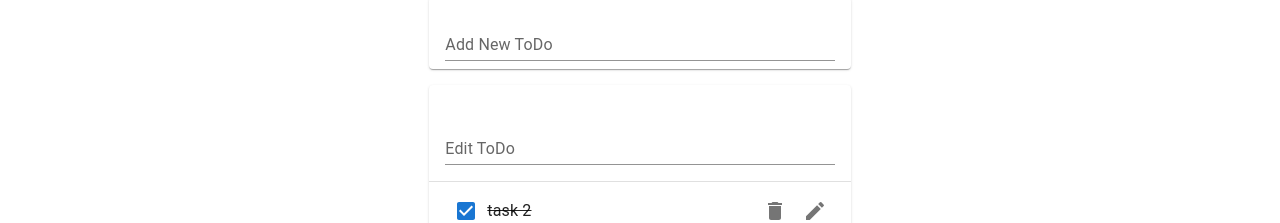
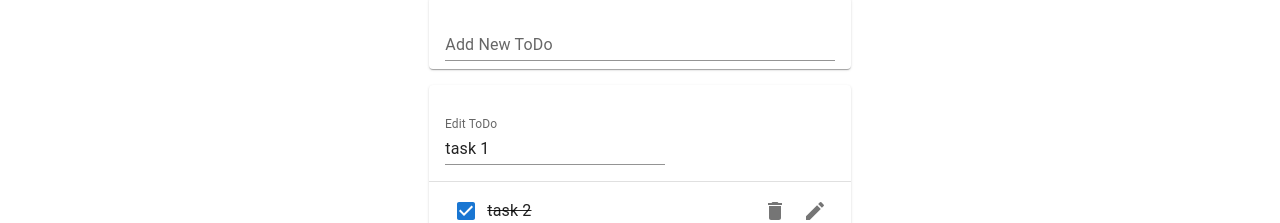
Before and after one commit to Nootuff/Hooks-todo-app, a React (Create React App) app: page / in a window 1280 px wide. Both pictures are taken after a click on the button 814 px from the left and 229 px from the top of the page. Shown: the part 107-330 px from the top of the page. Built offline with nearby package versions, Linux system fonts and the light colour scheme; the HTML template or start-up script is replaced by a standard one.

Commit message:
Added todo editing functionality.

```diff
--- a/src/components/EditTodoForm.js
+++ b/src/components/EditTodoForm.js
@@ -2,13 +2,25 @@ import React from "react";
 import useInputState from "../hooks/useInputState"
 import TextField from '@mui/material/TextField';
 
-
-function EditTodoForm() {
+function EditTodoForm({ id, task, editTodoFunc, toggleEdit }) {
+    const [value, handleChange, reset] = useInputState(task); //The 3 functions from useInputState all defined in that file, note the order is the same as in that file. value is set to "task" which is the text of the todo which is passed in in the first brackets.
     return (
-        <TextField variant="standard" margin="normal" label="Edit ToDo" fullWidth />
+        <form onSubmit={(event) => {
+        event.preventDefault(); //Prvents from from reloading the page as is normal on form submission.
+        editTodoFunc(id, value);
+        reset(); //Imported from useInputState.
+        toggleEdit(); //Activates the function imported from ToDo that is defined in useToggleState. On submit it is activated setting isEditing to false again.
+        }}>
+            <TextField
+                value={value} /**/
+                onChange={handleChange}
+                label="Edit ToDo"
+                variant="standard"
+                margin="normal"
+                fullWidth /*fullwidth, variant and margin are all mui attributes. */
+            />
+        </form>
     )
 }
 
-
-
 export default EditTodoForm;
--- a/src/components/ToDo.js
+++ b/src/components/ToDo.js
@@ -1,5 +1,5 @@
 import React from "react";
-import useToggleState from "../hooks/useToggleState";
+import useToggleState from "../hooks/useToggleState"; //Imports the function in this file.
 import EditTodoForm from "./EditTodoForm";
 
 import Paper from '@mui/material/Paper';
@@ -13,12 +13,14 @@ import DeleteIcon from '@mui/icons-material/Delete';
 import EditIcon from '@mui/icons-material/Edit';
 import ListItemSecondaryAction from '@mui/material/ListItemSecondaryAction';
 
-function ToDo({ task, completed, id, removeTodoFunc, toggleCompleteFunc }) { //You can do this instead of having props in these brackets and then putting props.task or whatever down below.
-    const [isEditing, toggle] = useToggleState(false);
+function ToDo({ task, completed, id, removeTodoFunc, toggleCompleteFunc, editTodoFunc }) { //You can do this instead of having props in these brackets and then putting props.task or whatever down below.
+
+    const [isEditing, toggle] = useToggleState(false); //Imported at the top of this document. This const is to do with showing the edit form below. isEditing is set to false initially. Toggle is a function imported from useToggleState, here being used as the function that sets the value of isEditing.
+
     return (
         <ListItem>
             {isEditing ? (
-                <EditTodoForm />
+                <EditTodoForm editTodoFunc = {editTodoFunc /*Taken from above in the ToDo brackets, function is passed to the edit form component*/} id={id /*Passes the id imported in the brackets above. */} task={task} toggleEdit={toggle /*Remember toggle is imported through useToggleState*/} />
             ) : (//Ternary operator, if isEditing is true then show the editing options, if not, show the toDo details.
                 <React.Fragment>
                     <Checkbox
--- a/src/components/ToDoApp.js
+++ b/src/components/ToDoApp.js
@@ -28,10 +28,17 @@ function ToDoApp() {
   }
 
   const toggleComplete = (todoId) => {
-    const updatedTodos = todos.map((todo) =>
+    const updatedTodos = todos.map((todo) => //maps over all the todos
       todo.id === todoId ? { ...todo, completed: !todo.completed } : todo//Map over current todos, check if the todo.id of the todo the map is looking at is equal to the id that was passed in, if they match, set that todo to be the same with all the same data but its completed value to be the opposite of what it was, like a toggle. If the ids dont match, return the regular todo as it is.
     );
     setTodos(updatedTodos); //Set todos to be the updated modified array created above.
+  };
+
+  const editTodo = (todoId, newTask) => { //This function operates very similarly to above.
+    const updatedTodos = todos.map((todo) =>
+      todo.id === todoId ? { ...todo, task: newTask } : todo //Ternary operator
+    );
+    setTodos(updatedTodos);
   }
 
   return (
@@ -54,6 +61,7 @@ function ToDoApp() {
             toDoData={todos}
             removeTodoFunc={removeTodo}
             toggleCompleteFunc={toggleComplete}
+            editTodoFunc={editTodo}
           />
         </Grid>
       </Grid>
--- a/src/components/ToDoList.js
+++ b/src/components/ToDoList.js
@@ -20,6 +20,7 @@ function ToDoList(props) {
                             completed={todo.completed}
                             removeTodoFunc={props.removeTodoFunc} //Passes the removeTodo function received as a prop from to ToDoApp down once more to the ToDo component, this function is being passed down twice basically.
                             toggleCompleteFunc={props.toggleCompleteFunc} //Juyst like above, passes toggleCompleteFunc from ToDoApp.
+                            editTodoFunc={props.editTodoFunc}
                         />
                         <Divider />
                     </React.Fragment>
--- a/src/hooks/useInputState.js
+++ b/src/hooks/useInputState.js
@@ -12,5 +12,5 @@ const reset = () =>{ //Sets the value to "", empty.
 setValue("");
 };
 
-return [value, handleChange, reset]; //Remember the order is important here, placeholders will symbolize these 3 functions in the components this is used in.
+return [value, handleChange, reset]; //Note the order, it must be the same in every file you import this into
 };
--- a/src/hooks/useToggleState.js
+++ b/src/hooks/useToggleState.js
@@ -2,6 +2,7 @@ import { useState } from "react";
 
 function useToggleState(initialVal = false) {
     const [state, setState] = useState(initialVal); //State is initially set to false
+
     const toggle = () => {
         setState(!state); //On activation of function, set state to the opposite of itself, false to true etc.
     };
```
